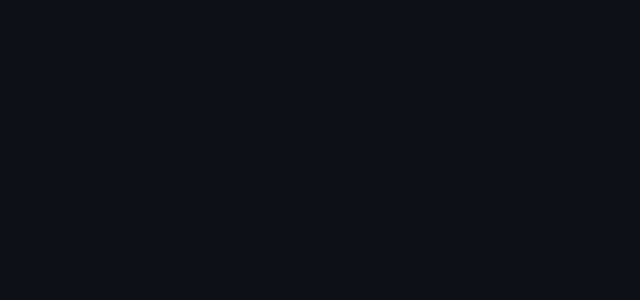
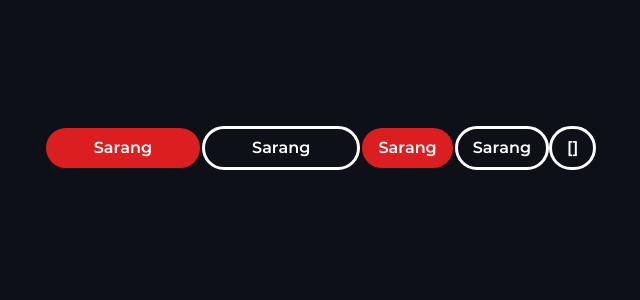
Before and after one commit to PESU-HoPES/HoPES-Website, a Next.js app: page /demo in a window 1280 px wide. Shown: the top 300 px of the page, without its empty margins (320-960 px from the left). Built offline with nearby package versions, Linux system fonts and the light colour scheme.

Commit message:
made button component

```diff
--- /dev/null
+++ b/app/(withnav)/contact/page.jsx
@@ -0,0 +1,9 @@
+import React from 'react'
+
+const ContactPage = () => {
+  return (
+    <div>ContactPage</div>
+  )
+}
+
+export default ContactPage
--- /dev/null
+++ b/app/(withnav)/layout.jsx
@@ -0,0 +1,12 @@
+import React from 'react'
+
+const NavLayout = ({children}) => {
+  return (
+    <>
+    <div>NavLayout</div>
+    {children}
+    </>
+  )
+}
+
+export default NavLayout
--- /dev/null
+++ b/app/(withnav)/work/page.jsx
@@ -0,0 +1,9 @@
+import React from 'react'
+
+const WorkPage = () => {
+  return (
+    <div>WorkPage</div>
+  )
+}
+
+export default WorkPage
--- /dev/null
+++ b/app/components/Button.jsx
@@ -0,0 +1,47 @@
+'use client';
+
+import { stagger, useAnimate } from 'framer-motion';
+import React, { Children } from 'react';
+
+const Button = ({ children, type = 'default', wide = false }) => {
+    const [scope, animate] = useAnimate();
+    const changeButton = () => {
+        animate([
+            ['.letter', { y: -32 }, { duration: 0.12, delay: stagger(0.06) }],
+            ['button', { scale: 1.1 }, { duration: 0.1, at: '<' }],
+            ['button', { scale: 1 }, { duration: 0.1 }],
+            ['.letter', { y: 0 }, { duration: 0.000001 }],
+
+            // ['.custom-button', {opacity: 0.5}, {duration: 0.3}]
+        ]);
+    };
+
+    return (
+        <div ref={scope}>
+
+            <button className='sr-only'>{children}</button>
+            <button
+                className={`${type == 'primary' ? 'bg-primary-700' : 'bg-transparent outline -outline-offset-1 outline-white'} ${wide ? 'px-12' : 'px-4'} custom-button rounded-full py-1`}
+                onMouseEnter={changeButton}
+            >
+                <span
+                    className={`block h-8 overflow-hidden`}
+                    aria-hidden
+                >
+                    {children.split('').map((letter, index) => (
+                        <span
+                            data-letter={letter}
+                            className={`font-semibold text-base letter relative inline-block h-8 leading-8 after:absolute after:left-0 after:top-full after:h-8 after:content-[attr(data-letter)]`}
+                            key={`${letter}-${index}`}
+                        >
+                            {letter}
+                        </span>
+                    ))}
+                </span>
+            </button>
+
+        </div>
+    );
+};
+
+export default Button;
--- a/app/demo/page.jsx
+++ b/app/demo/page.jsx
@@ -1,10 +1,18 @@
 import React from 'react'
 import Cursor from '../components/Cursor'
+import Button from '../components/Button'
 
 const DemoPage = () => {
   return (
     <div>
       <Cursor />
+      <div className='my-32 flex justify-center gap-x-1'>
+        <Button type='primary' wide={true}>Sarang</Button>
+        <Button type='default' wide={true}>Sarang</Button>
+        <Button type='primary' wide={false}>Sarang</Button>
+        <Button wide={false}>Sarang</Button>
+        <Button type='svg' wide={false}>[]</Button>
+      </div>
     </div>
   )
 }
--- a/app/layout.js
+++ b/app/layout.js
@@ -1,8 +1,8 @@
 import Cursor from './components/Cursor'
 import './globals.css'
-import { Inter, Montserrat } from 'next/font/google'
+import { Montserrat } from 'next/font/google'
 
-// const inter = Inter({ subsets: ['latin'] })
+
 const montserrat = Montserrat({subsets: ['latin']})
 
 export const metadata = {
```
